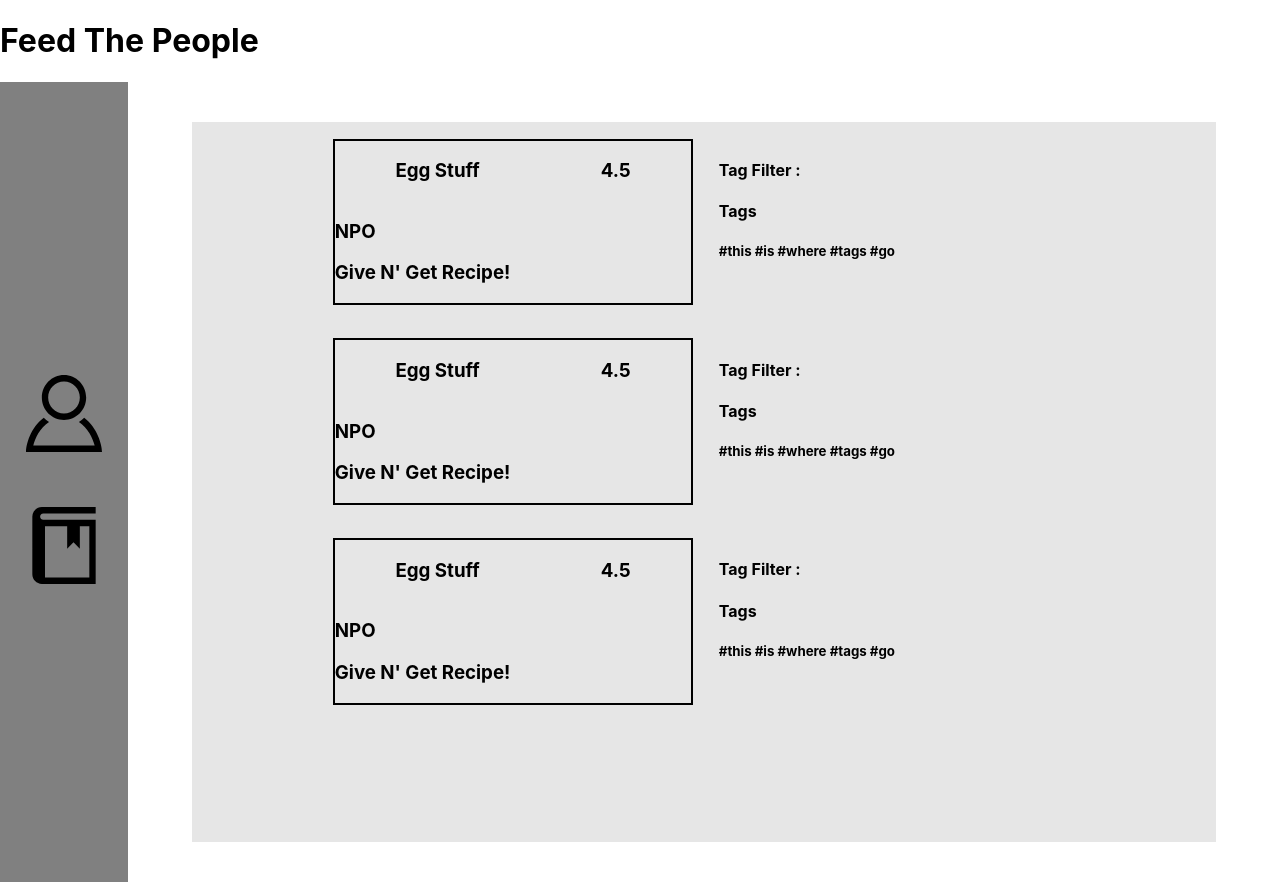
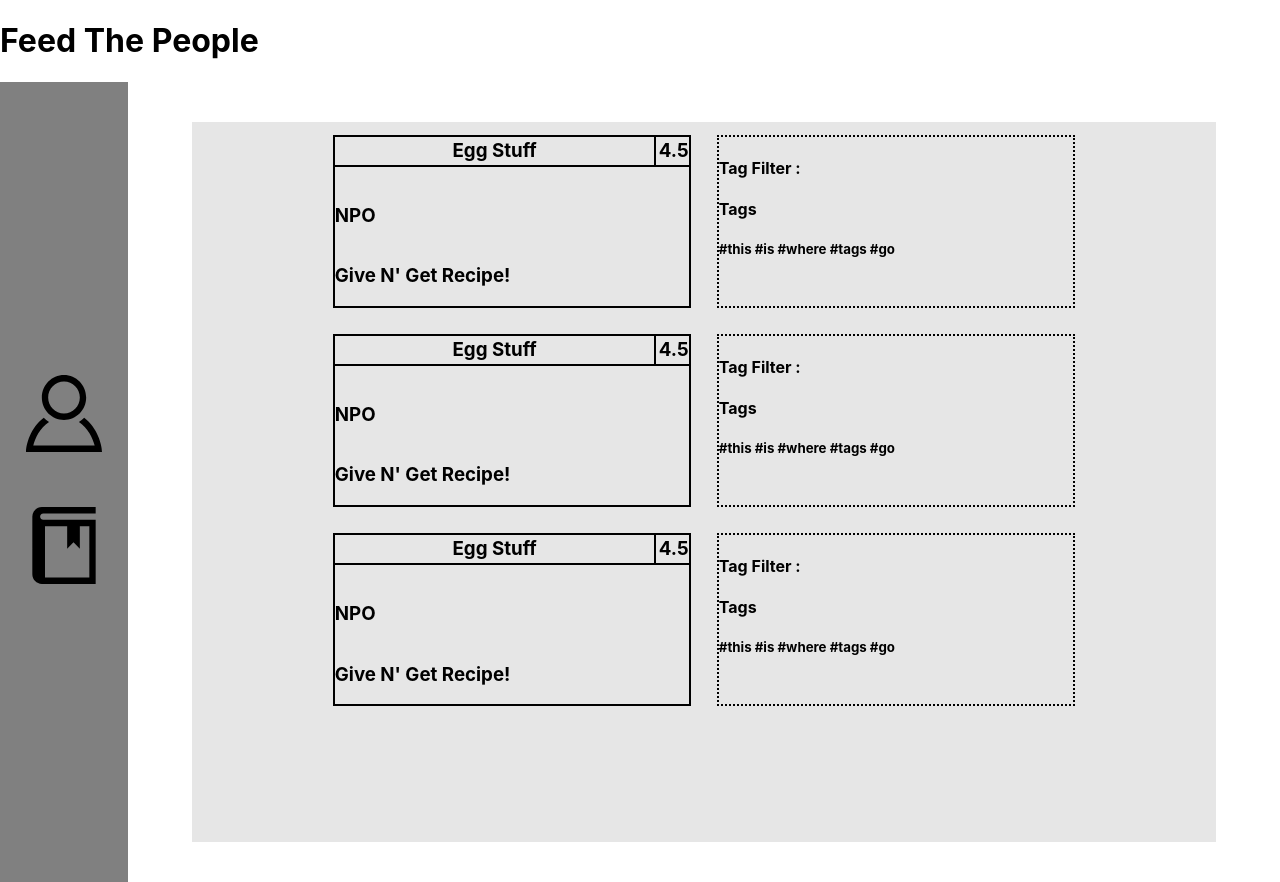
Before and after one commit to feed-the-people/Front-End, a React (Create React App) app: page / in a window 1280 px wide. Built offline with nearby package versions, Linux system fonts and the light colour scheme.

Commit message:
Base styling for left section of recipe card

```diff
--- a/src/components/RecipeCard/RecipeCard.css
+++ b/src/components/RecipeCard/RecipeCard.css
@@ -1,22 +1,19 @@
+/*GENERAL RECIPECARD STYLING*/
+
 .RecipeCard {
   display: flex;
   flex-direction: row;
   justify-content: space-around;
   align-self: center;
   width: 60vw;
-  padding: .3vw;
   /* border: 2px solid black; */
 }
+
+/*LEFT SECTION OF RECIPECARD*/
 
 .left-section {
   margin: 1vw;
   border: 2px solid black;
-  width: 50%;
-}
-
-.right-section {
-  margin: 1vw;
-  /* border: 2px solid black; */
   width: 50%;
 }
 
@@ -25,3 +22,53 @@
   flex-direction: row;
   justify-content: space-around;
 }
+
+.recipe-name {
+  width: 100%;
+  border-bottom: 2px solid black;
+  margin-top: .25vh;
+  text-align: center;
+}
+
+.recipe-rating {
+  border-bottom: 2px solid black;
+  border-left: 2px solid black;
+  margin-top: .01vh;
+  padding: .3vh;
+  width: 3.5vh;
+  text-align: center;
+}
+
+.left-footer {
+  display: flex;
+  flex-direction: column;
+
+}
+
+.nonprofit-name {
+  text-align: center;
+  border-bottom: 2px solid black;
+  border-top: 2px solid black;
+  padding: 1vh;
+}
+
+.purchase-button {
+  border: none;
+  background: none;
+  padding-bottom: 1vh;
+  padding-top: 1vh;
+  margin-top: -2vh;
+}
+
+/* .recipe-image {
+width: 100%;
+height: 100%
+} */
+
+/*RIGHT SECTION OF RECIPECARD*/
+
+.right-section {
+  margin: 1vw;
+  border: 2px dotted black;
+  width: 50%;
+}
```
